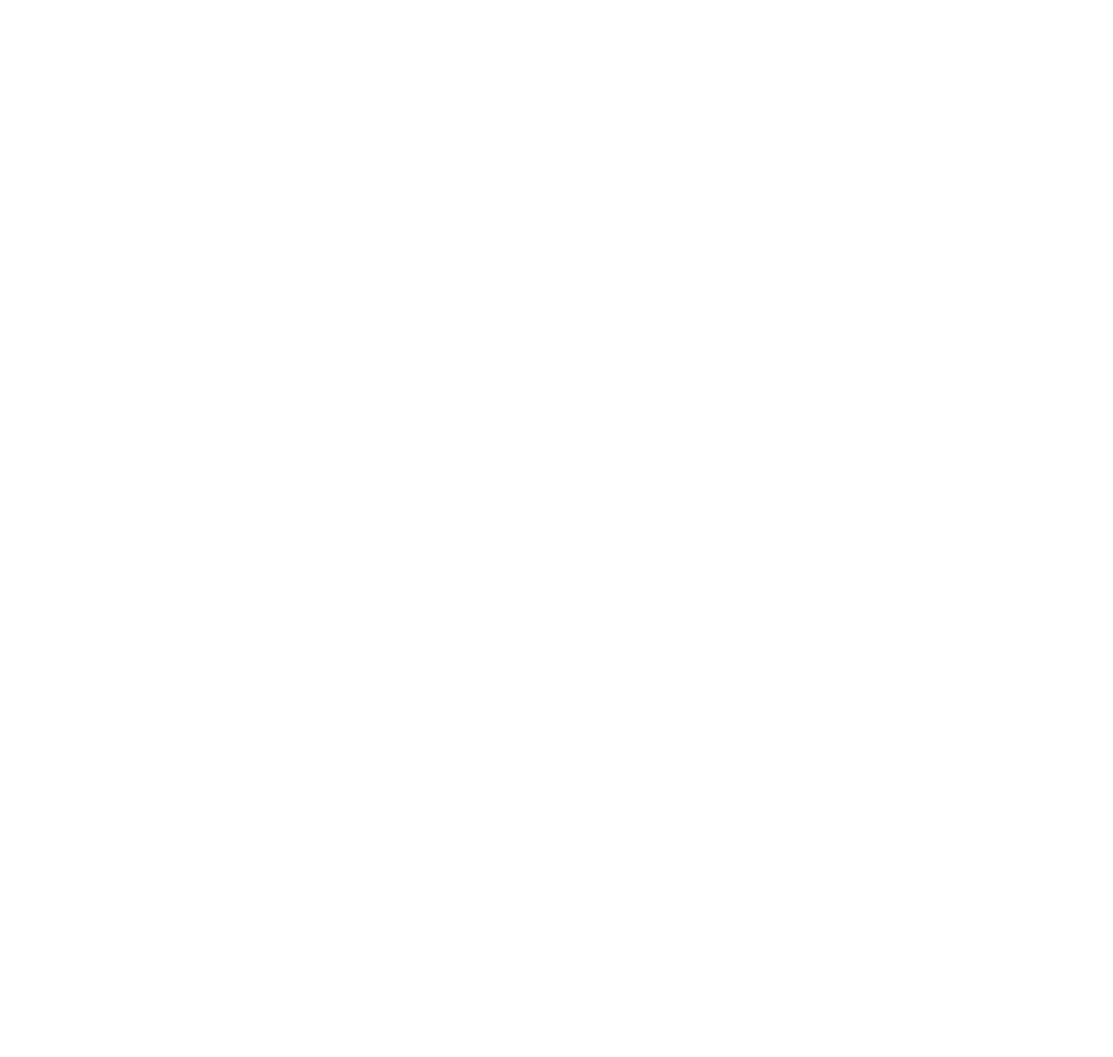
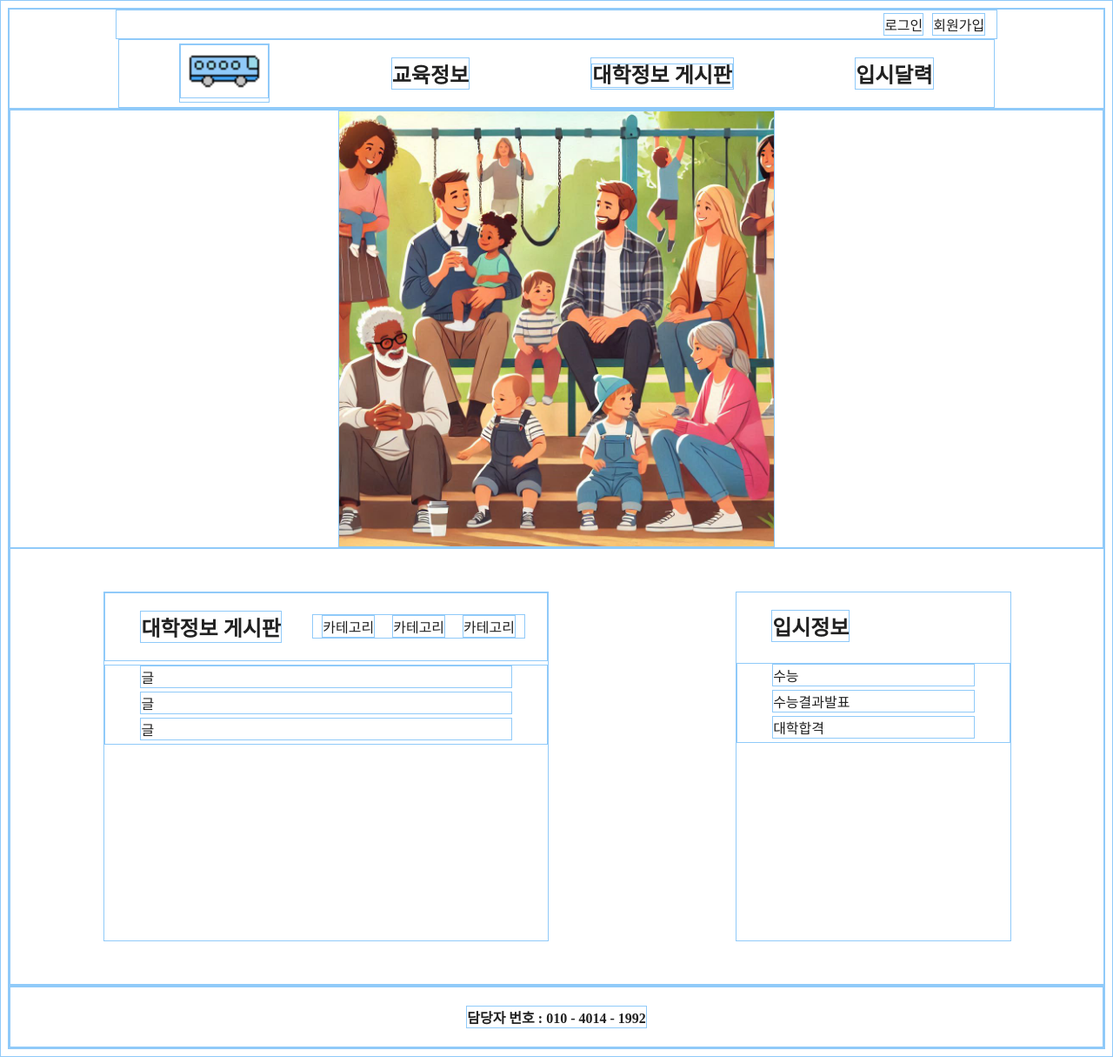
Before and after one commit to BusLastStop/onlineclass, a Java web app: page / in a window 1280 px wide. Before the commit the page is empty. Shown: the whole page at 87% size. Before the commit the page ends 800 px from the top, so only its background shows below. Run offline with Tomcat 11, a stand-in JSP engine, Linux system fonts and the light colour scheme.

Commit message:
add index, header, footer

```diff
--- /dev/null
+++ b/src/main/webapp/WEB-INF/views/common/footer.jsp
@@ -0,0 +1,9 @@
+<%@ page language="java" contentType="text/html; charset=UTF-8"
+    pageEncoding="UTF-8"%>
+<footer>
+	<div id="footer">
+		<h4>담당자 번호 : 010 - 4014 - 1992</h4>
+	</div>
+</footer>
+</body>
+</html>
--- /dev/null
+++ b/src/main/webapp/WEB-INF/views/common/header.jsp
@@ -0,0 +1,72 @@
+<%@ page language="java" contentType="text/html; charset=UTF-8"
+    pageEncoding="UTF-8"%>
+<%@ taglib prefix="c" uri="http://java.sun.com/jsp/jstl/core" %>
+<c:set var="path" value="${pageContext.request.contextPath}"/>
+<!DOCTYPE html>
+<html>
+<head>
+<meta charset="UTF-8">
+<link rel="icon" href="${path}/resources/images/blue.png" type="image/x-icon"/>
+<link rel="preconnect" href="https://fonts.googleapis.com">
+<script src="https://code.jquery.com/jquery-3.7.1.min.js"></script>
+<style>
+	*{border:1px solid #90caf9;color:#212121;}
+	body{ overflow-y:scroll;overflow-x:hidden; }
+	header{display:flex;flex-direction:column;align-items:center;}
+	div#headerUser{display:flex;justify-content:flex-end;align-items:center;width:80%;padding:3px}
+	div#headerMenu{display:flex; justify-content: space-around;align-items: center;width:80%}
+	div#footer{display:flex;justify-content:space-around;align-items:center}
+	#headerUser a{ margin-right:10px; }
+	#headerMenu>*{cursor:pointer;}
+	#category{display:flex;padding:0;margin-right:5%;justify-contents:center;align-items:center;}
+	#category>li{margin-left:10px;margin-right:10px}
+	.writer-container{background-color:f5f5f5;}
+	.writer-header{display:flex;justify-content:space-between;align-items:center;}
+	.writer-title{display:inline-block;margin-left:40px}
+	ul>li{list-style-type:none;}
+	.writer-section{padding-left:40px;padding-right:40px;margin:0;margin-top:4px;}
+	.writer-section>li{margin-bottom:4px;}
+	a{ text-decoration:none; }
+	.dropdown{ overflow:visible;max-height:21px;text-align:right;z-index:10; }
+	.dropdown>ul{ padding:0;margin:10px 0 0 0;display:flex;flex-direction:column;justify-content:center;background-color:white; }
+	.dropdown li{ padding:2px;text-align:center;width:90px;height:24px; }
+	.dropdownList{ display:none;cursor:pointer; }
+</style>
+<title>학부모 커뮤니티</title>
+</head>
+<body>
+<header>
+	<c:if test="${empty sessionScope.user}">
+		<div id="headerUser">
+			<a href="${path}/member/loginpage.do">로그인</a>
+			<a href="${path}/member/enrollpage.do">회원가입</a>
+		</div>
+	</c:if>
+	<c:if test="${not empty sessionScope.user}">
+		<div id="headerUser">
+			<div class="dropdown">
+				<a href="#" onclick="dropdownList()" id="userMenu">닉네님님</a>
+				<ul>
+					<li class="dropdownList" onclick="location.assign('${path}/member/mypage.do')">마이페이지</li>
+					<li class="dropdownList">알림</li>
+				</ul>
+			</div>
+			<a href="${path}/member/logout.do">로그아웃</a>
+		</div>
+	</c:if>
+	<div id="headerMenu">
+		<a href="${path}"><img src="${path}/resources/images/blue.png" width="100" height="60"></a>
+		<h2>교육정보</h2>
+		<h2><a href="${path}/post/postlist.do">대학정보 게시판</a></h2>
+		<h2>입시달력</h2>
+	</div>
+	<script>
+		const dropdownList=()=>{
+			document.querySelectorAll(".dropdownList").forEach(v=>{
+				console.log(v.style.display);
+				if(v.style.display=="none" || v.style.display=="") v.style.display="block";
+				else v.style.display="none";
+			})
+		}
+	</script>
+</header>
--- a/src/main/webapp/index.jsp
+++ b/src/main/webapp/index.jsp
@@ -1,12 +1,34 @@
 <%@ page language="java" contentType="text/html; charset=UTF-8"
     pageEncoding="UTF-8"%>
-<!DOCTYPE html>
-<html>
-<head>
-<meta charset="UTF-8">
-<title>메인 화면</title>
-</head>
-<body>
-
-</body>
-</html>
+<jsp:include page="/WEB-INF/views/common/header.jsp"/>
+<section>
+	<div style="display:flex;justify-content:space-around;">
+		<img src="${pageContext.request.contextPath}/resources/images/community.png" width="500" height="500">
+	</div>
+	<div style="display:flex;justify-content:space-around;align-items:center;width:100%;height:500px;">
+		<div class="writer-container" style="width:40%;height:400px;min-width:510px;">
+			<div class="writer-header">
+				<h2 class="writer-title">대학정보 게시판</h2>
+				<ul id="category">
+					<li>카테고리</li>
+					<li>카테고리</li>
+					<li>카테고리</li>
+				</ul>
+			</div>
+			<ul class="writer-section">
+				<li>글</li>
+				<li>글</li>
+				<li>글</li>
+			</ul>
+		</div>
+		<div class="writer-container" style="width:25%;height:400px;min-width:300px;">
+			<h2 class="writer-title">입시정보</h2>
+			<ul class="writer-section">
+				<li>수능</li>
+				<li>수능결과발표</li>
+				<li>대학합격</li>
+			</ul>
+		</div>
+	</div>
+</section>
+<jsp:include page="/WEB-INF/views/common/footer.jsp"/>
```
Also changed, not shown: src/main/webapp/resources/images/blue.png (added), src/main/webapp/resources/images/community.png (added), src/main/webapp/resources/images/green.png (added), src/main/webapp/resources/images/red.png (added), 1 other file.
